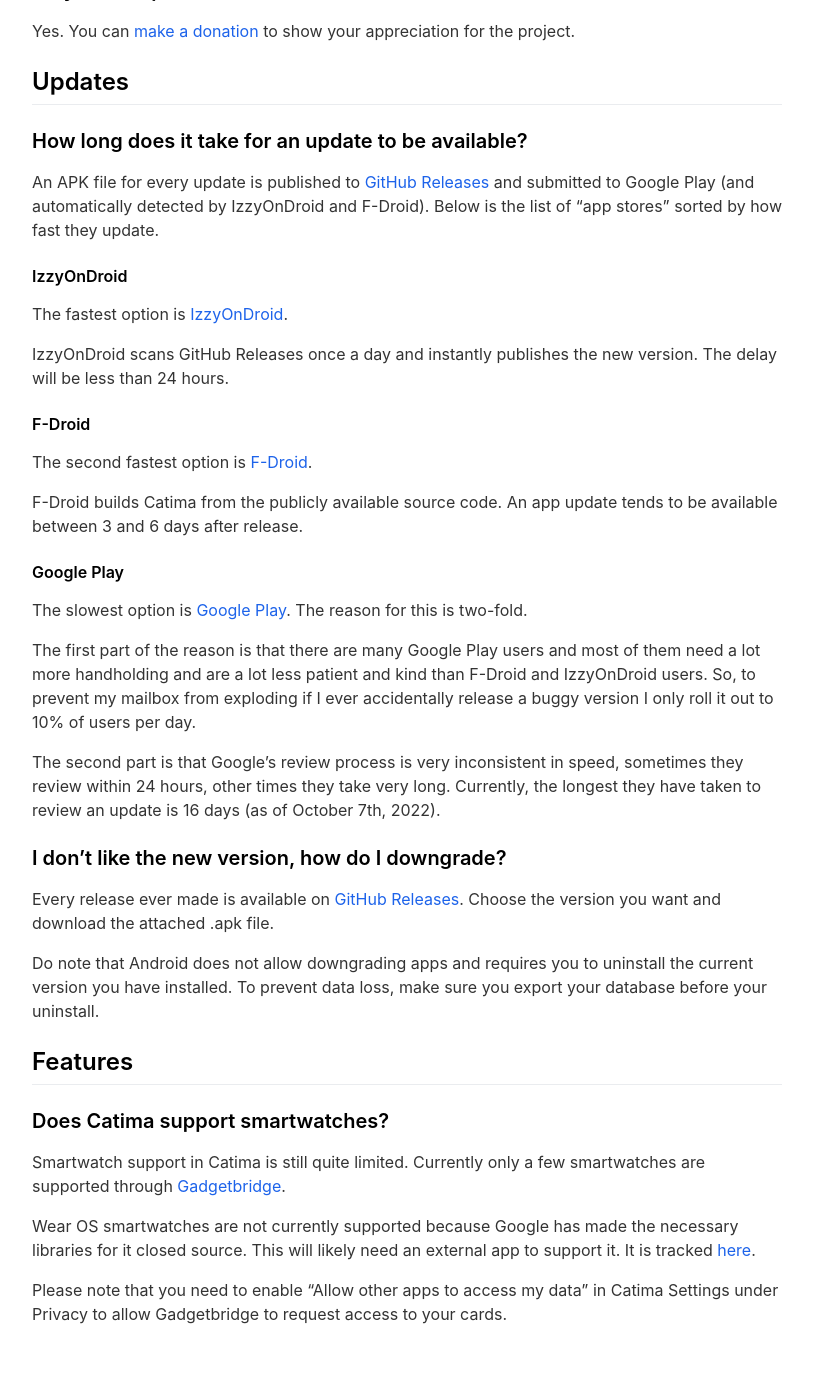
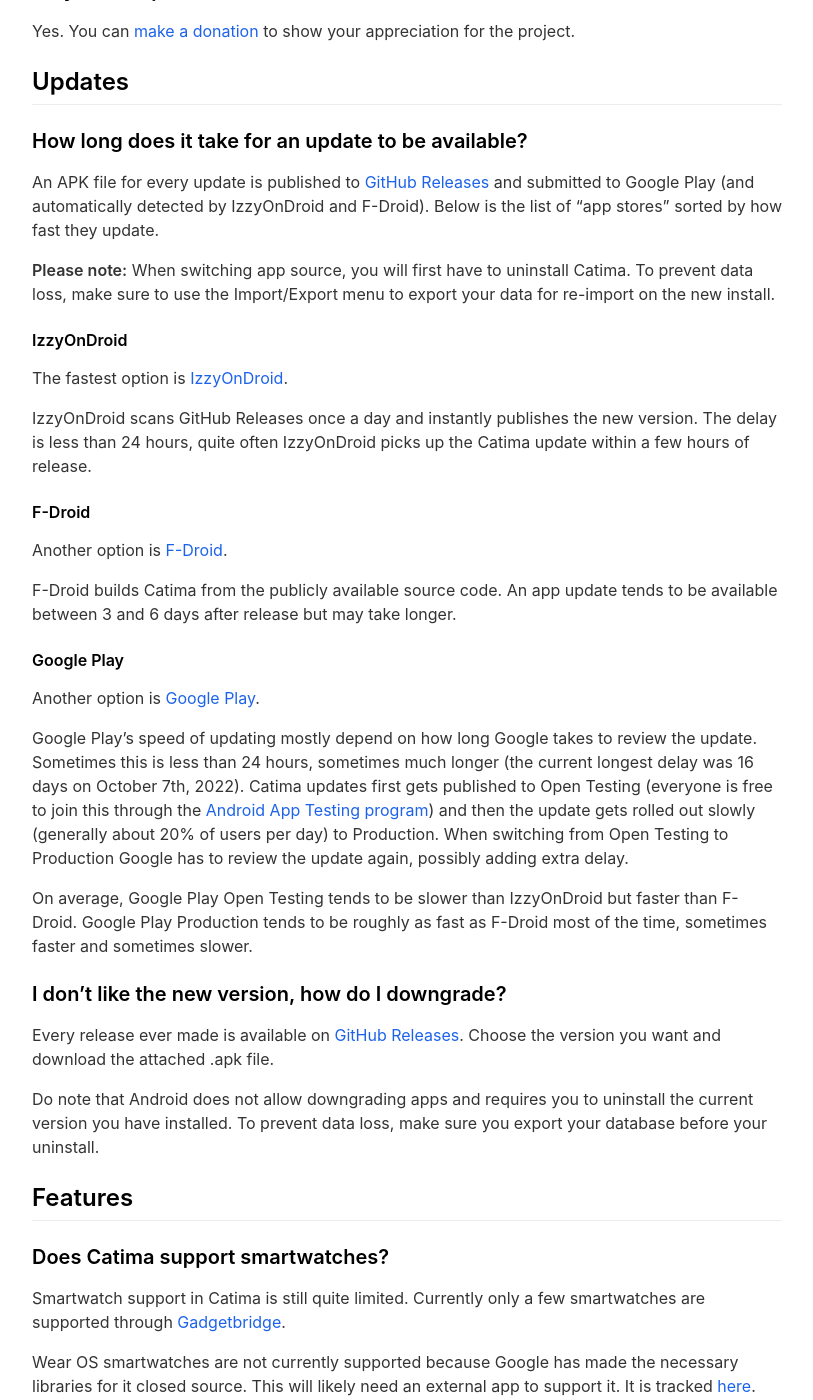
Before and after one commit to CatimaLoyalty/Website, a Jekyll site: the page built from _pages/faq.md, in a window 1280 px wide and 1400 px high, scrolled down 499 px. Shown: the whole window, without its empty margins (233-1046 px from the left). Built offline with Jekyll 4.4.1, drawn with Linux system fonts in a browser that asks for light colours; nearby versions of some CDN libraries.

Commit message:
Improve update page clarity

```diff
--- a/_pages/faq.md
+++ b/_pages/faq.md
@@ -25,25 +25,27 @@
 
 An APK file for every update is published to [GitHub Releases](https://github.com/CatimaLoyalty/Android/releases) and submitted to Google Play (and automatically detected by IzzyOnDroid and F-Droid). Below is the list of "app stores" sorted by how fast they update.
 
+**Please note:** When switching app source, you will first have to uninstall Catima. To prevent data loss, make sure to use the Import/Export menu to export your data for re-import on the new install.
+
 #### IzzyOnDroid
 
 The fastest option is [IzzyOnDroid](https://apt.izzysoft.de/fdroid/index/apk/me.hackerchick.catima).
 
-IzzyOnDroid scans GitHub Releases once a day and instantly publishes the new version. The delay will be less than 24 hours.
+IzzyOnDroid scans GitHub Releases once a day and instantly publishes the new version. The delay is less than 24 hours, quite often IzzyOnDroid picks up the Catima update within a few hours of release.
 
 #### F-Droid
 
-The second fastest option is [F-Droid](https://f-droid.org/en/packages/me.hackerchick.catima/).
+Another option is [F-Droid](https://f-droid.org/en/packages/me.hackerchick.catima/).
 
-F-Droid builds Catima from the publicly available source code. An app update tends to be available between 3 and 6 days after release.
+F-Droid builds Catima from the publicly available source code. An app update tends to be available between 3 and 6 days after release but may take longer.
 
 #### Google Play
 
-The slowest option is [Google Play](https://play.google.com/store/apps/details?id=me.hackerchick.catima). The reason for this is two-fold.
+Another option is [Google Play](https://play.google.com/store/apps/details?id=me.hackerchick.catima).
 
-The first part of the reason is that there are many Google Play users and most of them need a lot more handholding and are a lot less patient and kind than F-Droid and IzzyOnDroid users. So, to prevent my mailbox from exploding if I ever accidentally release a buggy version I only roll it out to 10% of users per day.
+Google Play's speed of updating mostly depend on how long Google takes to review the update. Sometimes this is less than 24 hours, sometimes much longer (the current longest delay was 16 days on October 7th, 2022). Catima updates first gets published to Open Testing (everyone is free to join this through the [Android App Testing program](https://play.google.com/apps/testing/me.hackerchick.catima)) and then the update gets rolled out slowly (generally about 20% of users per day) to Production. When switching from Open Testing to Production Google has to review the update again, possibly adding extra delay.
 
-The second part is that Google's review process is very inconsistent in speed, sometimes they review within 24 hours, other times they take very long. Currently, the longest they have taken to review an update is 16 days (as of October 7th, 2022).
+On average, Google Play Open Testing tends to be slower than IzzyOnDroid but faster than F-Droid. Google Play Production tends to be roughly as fast as F-Droid most of the time, sometimes faster and sometimes slower.
 
 ### I don't like the new version, how do I downgrade?
 
```
